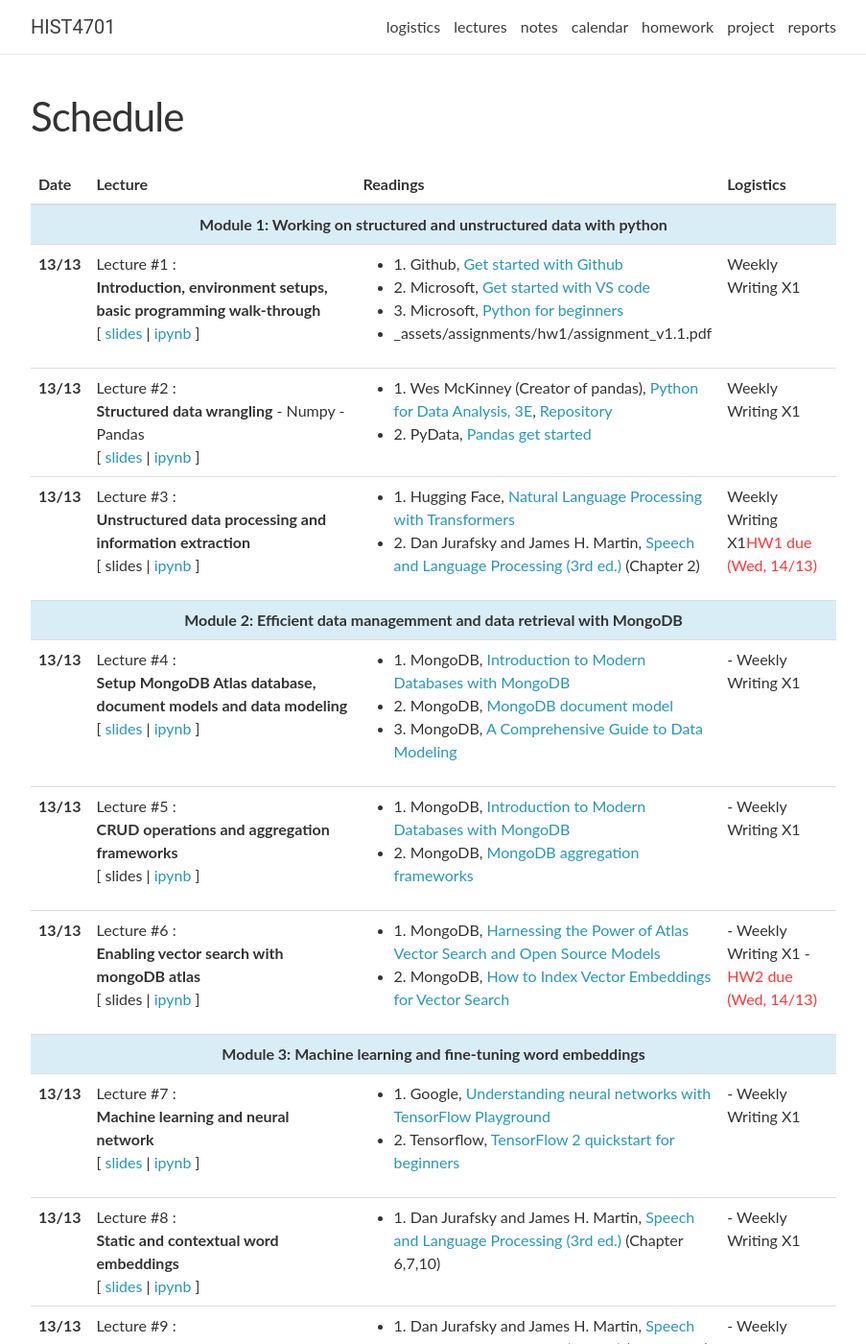
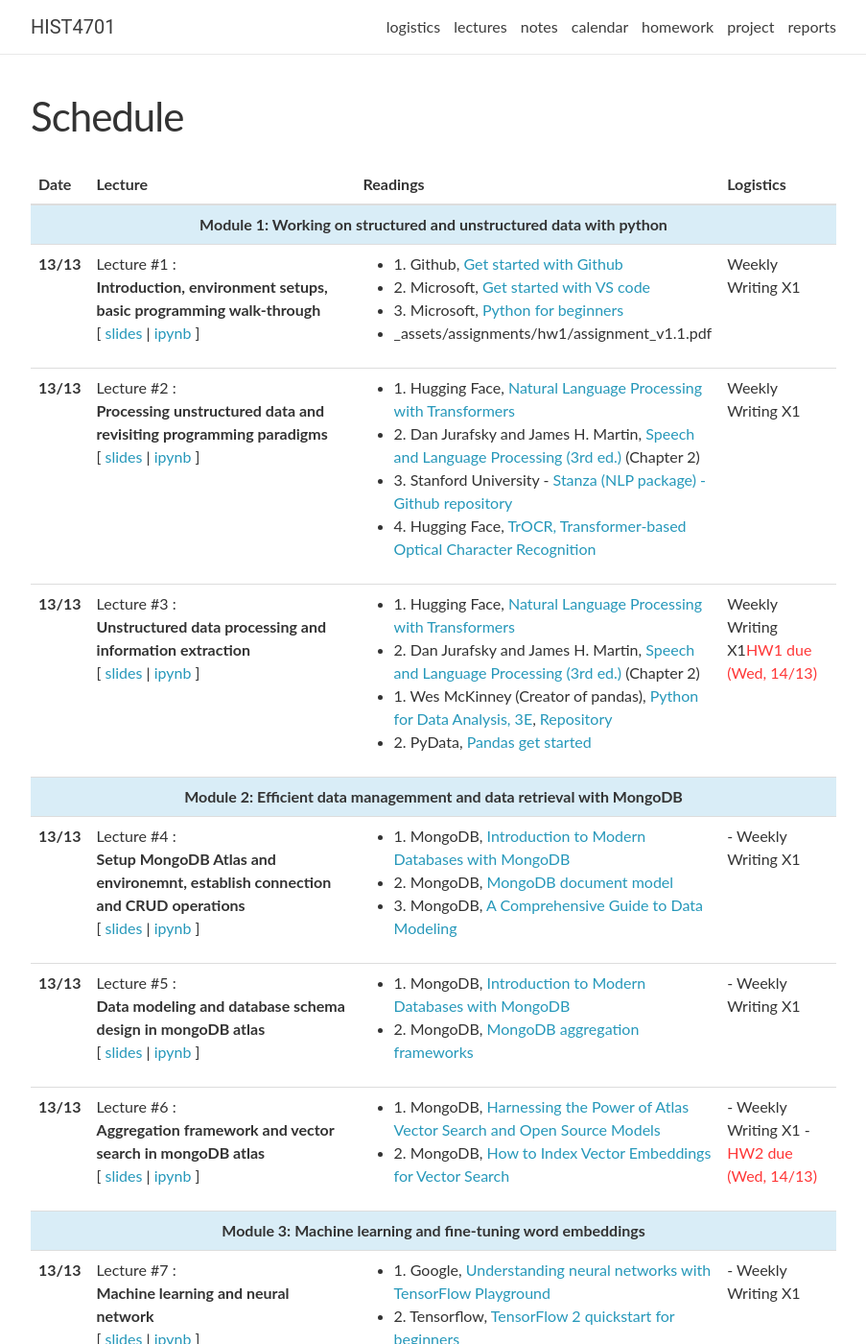
Before and after one commit to pakkinlau/prog-for-humanists-web, a Jekyll site: the page built from _pages/lectures.md, in a window 1280 px wide and 1400 px high. Shown: the whole window at 96% size, without its empty margins (188-1091 px from the left). Built offline with Jekyll 4.4.1, drawn with Linux system fonts in a browser that asks for light colours; nearby versions of some CDN libraries; comment, search, counter and statistics services are not loaded.

Commit message:
Gites: Automated add-commit-push. Datetime tag: 03/01/2024 03:44:32

```diff
--- a/_data/lectures.yml
+++ b/_data/lectures.yml
@@ -16,25 +16,27 @@
 
 - date: 13/13
   title: >
-    <strong>Structured data wrangling</strong>
-    - Numpy
-    - Pandas
+    <strong>Processing unstructured data and revisiting programming paradigms</strong>
   slides: https://docs.google.com/presentation/d/1fz-IHdIhDk3EcaWcgNb5_TkrM5XXfZl-YAx5EsXUrZc/edit#slide=id.g2a8a698d9b2_1_72
-  ipynb: https://github.com/pakkinlau/prog-for-humanists/tree/main/colabs/Unit%201c%20-%20Structuerd%20data
+  ipynb: https://github.com/pakkinlau/prog-for-humanists/tree/main/colabs/Unit%201a%20-%20Unstructured%20data
   readings:
-    - 1. Wes McKinney (Creator of pandas), <a href="https://wesmckinney.com/book/numpy-basics" target="_blank">Python for Data Analysis, 3E</a>, <a href="https://github.com/wesm/pydata-book" target="_blank">Repository</a>
-    - 2. PyData, <a href="https://pandas.pydata.org/docs/getting_started/index.html" target="_blank">Pandas get started</a>
+    - 1. Hugging Face, <a href="https://github.com/nlp-with-transformers/notebooks" target="_blank">Natural Language Processing with Transformers</a>
+    - 2. Dan Jurafsky and James H. Martin, <a href="https://web.stanford.edu/~jurafsky/slp3/" target="_blank">Speech and Language Processing (3rd ed.)</a> (Chapter 2)
+    - 3. Stanford University - <a href="https://stanfordnlp.github.io/stanza/" target="_blank">Stanza (NLP package) - Github repository</a>
+    - 4. Hugging Face, <a href="https://huggingface.co/docs/transformers/model_doc/trocr" target="_blank">TrOCR, Transformer-based Optical Character Recognition</a>
   logistics:
     - Weekly Writing X1
 
 - date: 13/13
   title: >
     <strong>Unstructured data processing and information extraction</strong>
-  slides:
+  slides: https://docs.google.com/presentation/d/1mcS9j51Jx33ZPGKQw1SuvnRXWGBupL1AuSwOHbenVrM/edit#slide=id.p
   ipynb: https://github.com/pakkinlau/prog-for-humanists/tree/main/colabs/Unit%201a%20-%20Unstructured%20data
   readings:
     - 1. Hugging Face, <a href="https://github.com/nlp-with-transformers/notebooks" target="_blank">Natural Language Processing with Transformers</a>
     - 2. Dan Jurafsky and James H. Martin, <a href="https://web.stanford.edu/~jurafsky/slp3/" target="_blank">Speech and Language Processing (3rd ed.)</a> (Chapter 2)
+    - 1. Wes McKinney (Creator of pandas), <a href="https://wesmckinney.com/book/numpy-basics" target="_blank">Python for Data Analysis, 3E</a>, <a href="https://github.com/wesm/pydata-book" target="_blank">Repository</a>
+    - 2. PyData, <a href="https://pandas.pydata.org/docs/getting_started/index.html" target="_blank">Pandas get started</a>
   logistics:
     - Weekly Writing X1
     - <span class="deadline">HW1 due (Wed, 14/13)</span>
@@ -44,7 +46,7 @@
 
 - date: 13/13
   title: >
-    <strong>Setup MongoDB Atlas database, document models and data modeling</strong>
+    <strong>Setup MongoDB Atlas and environemnt, establish connection and CRUD operations</strong>
   slides: https://docs.google.com/presentation/d/1pqhmTtlsgLsdB1EQatZDx4G0MQvuM3hV4xhHNIoYcEE/edit#slide=id.g2a8aa351b95_0_42
   ipynb: https://github.com/pakkinlau/prog-for-humanists/tree/main/colabs/Unit%202a%20%20-%20Setting%20up%20MongoDB
   readings:
@@ -57,9 +59,9 @@
 
 - date: 13/13
   title: >
-    <strong>CRUD operations and aggregation frameworks</strong>
-  slides:
-  ipynb: https://github.com/pakkinlau/prog-for-humanists/tree/main/colabs/Unit%202b%20-%20CRUD%20operations
+    <strong>Data modeling and database schema design in mongoDB atlas</strong>
+  slides: https://docs.google.com/presentation/d/1p5AYBbHmbWaj4ZCGv_UVLq3ym8kg3XQlKKhJ2BEl4yc/edit?usp=sharing
+  ipynb: https://github.com/pakkinlau/prog-for-humanists/tree/main/colabs/Unit%202b%20-%20Data%20modeling%2C%20database%20modeling
   readings:
     - 1. MongoDB, <a href="https://drive.google.com/drive/folders/1U9WPFkIKBLELqHj7mfh76Bw1u5eFpwqg" target="_blank">Introduction to Modern Databases with MongoDB</a>
     - 2. MongoDB, <a href="https://www.mongodb.com/docs/manual/aggregation/" target="_blank">MongoDB aggregation frameworks</a>
@@ -71,9 +73,9 @@
 
 - date: 13/13
   title: >
-    <strong>Enabling vector search with mongoDB atlas</strong>
-  slides:
-  ipynb: https://github.com/pakkinlau/prog-for-humanists/tree/main/colabs/Unit%202b%20-%20CRUD%20operations
+    <strong>Aggregation framework and vector search in mongoDB atlas</strong>
+  slides: https://docs.google.com/presentation/d/10HfA81SuRqLmIpckxPUD5bKA7Ue5i1dO_FLiFW4l5SM/edit?usp=sharing
+  ipynb: https://github.com/pakkinlau/prog-for-humanists/tree/main/colabs/Unit%202c%20-%20aggregation%20framework%2C%20vector%20search
   readings:
     - 1. MongoDB, <a href="https://www.mongodb.com/developer/products/atlas/building-generative-ai-applications-vector-search-open-source-models/" target="_blank">Harnessing the Power of Atlas Vector Search and Open Source Models</a>
     - 2. MongoDB, <a href="https://www.mongodb.com/docs/atlas/atlas-search/field-types/knn-vector/" target="_blank">How to Index Vector Embeddings for Vector Search</a>
```
